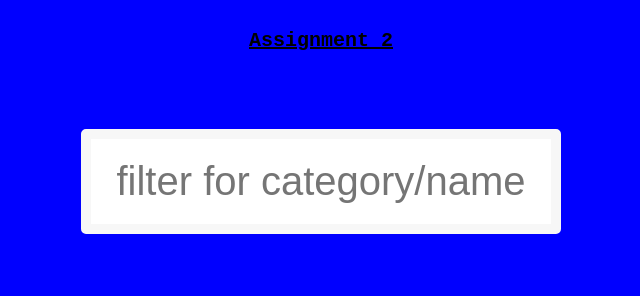
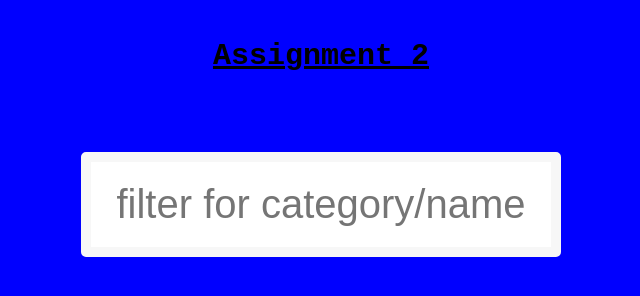
Before and after one commit to vidurgupta1999/group20, a website: page public/index.html in a window 1280 px wide. Shown: the whole page, without its empty margins (319-959 px from the left). Drawn offline with Linux system fonts and the light colour scheme; no server answers; a web font is replaced by a local one.

Commit message:
Update styles.css

```diff
--- a/public/styles.css
+++ b/public/styles.css
@@ -25,7 +25,7 @@ html {
     box-sizing: border-box;
     background: #0000FF;
     font-family: 'Xanh Mono', monospace;
-    font-size: 10px;
+    font-size: 15px;
     font-weight: 200;
   }
 
```
